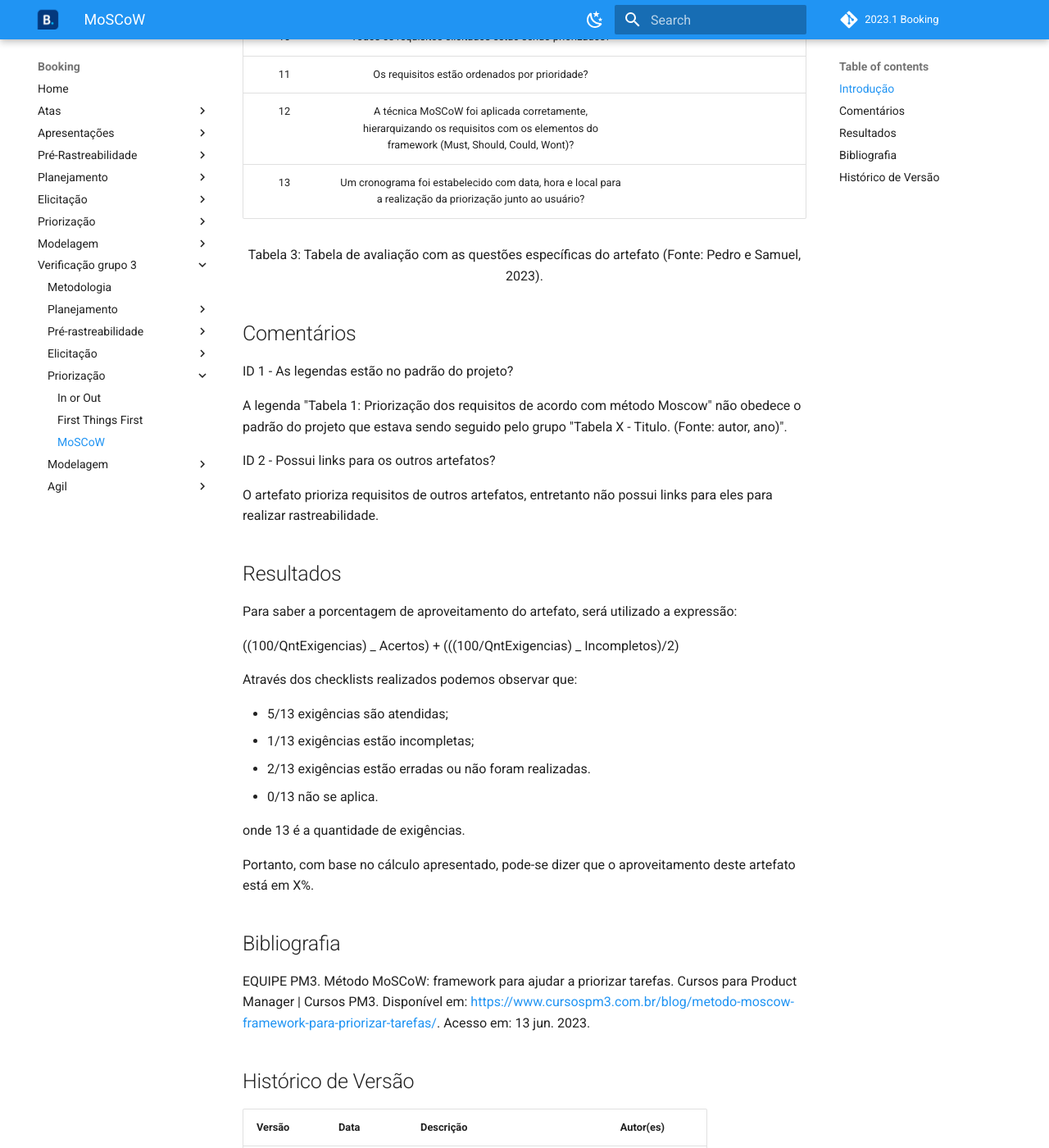
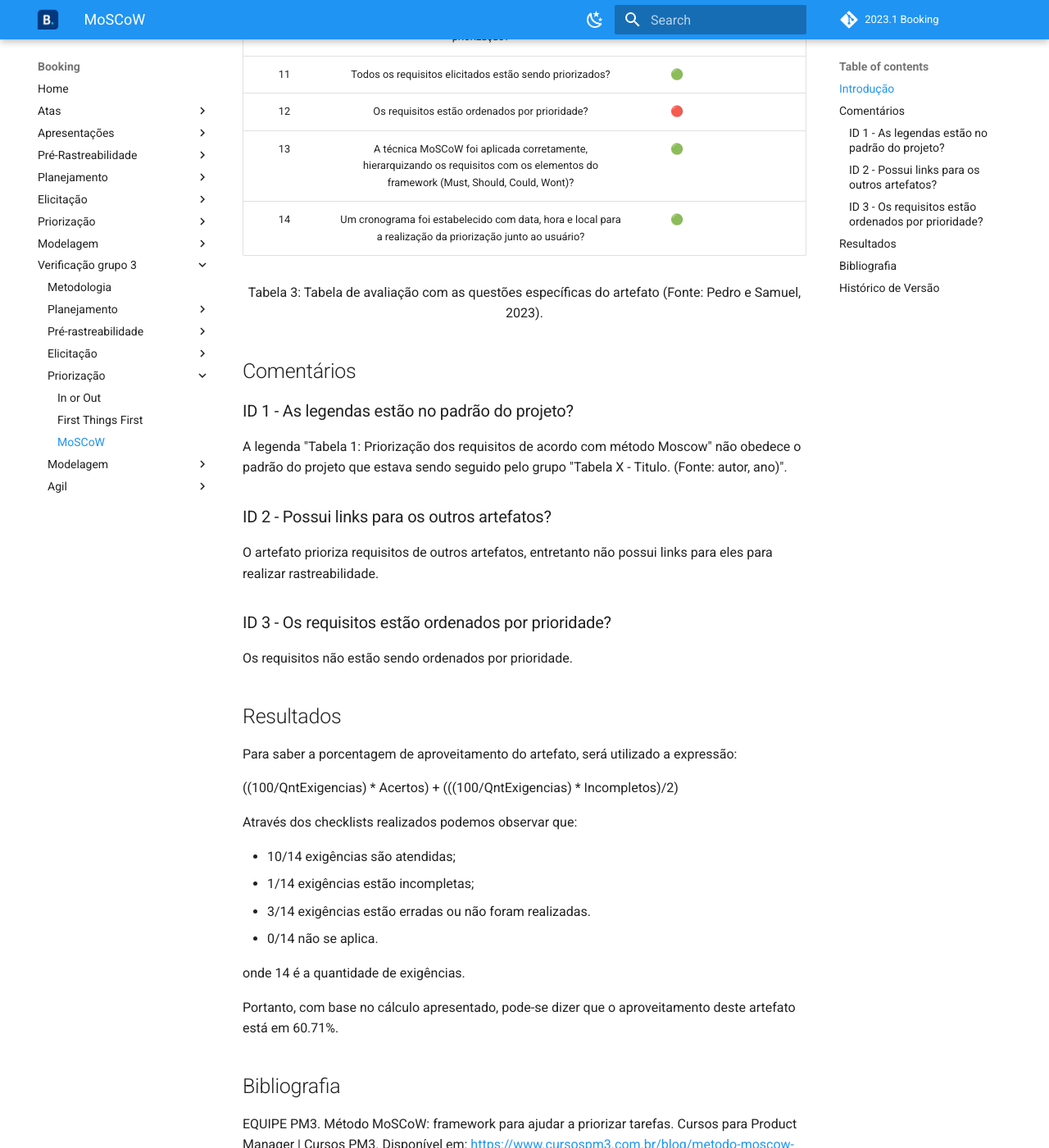
Before and after one commit to Requisitos-de-Software/2023.1-Booking, an MkDocs documentation site: the page built from docs/verificacao3/priorizacao/moscow.md, in a window 1280 px wide and 1400 px high, scrolled down 1338 px. Shown: the whole window at 82% size. Built offline with MkDocs 1.6.1 and Material for MkDocs 9.7.7, drawn with Linux system fonts in a browser that asks for light colours; comment, search, counter and statistics services are not loaded; some of the changed text lies outside the part shown.

Commit message:
adicionando tabela 3 e resultados
Co-authored-by: PedroHenrique2077 <pedrozinho.herique11@gmail.com>

```diff
--- a/docs/verificacao3/priorizacao/moscow.md
+++ b/docs/verificacao3/priorizacao/moscow.md
@@ -31,11 +31,12 @@ A tabela 1 a seguir representa os dados do artefato MosCow.
 
 | ID |                                                               Questão                                                               | Inspeção | Obersevação |
 | :-: | :----------------------------------------------------------------------------------------------------------------------------------: | :--------: | ------------- |
-| 9 |                              É feita uma encenação ou entrevista com usuário, para a priorização?                              |            |               |
-| 10 |                                       Todos os requisitos elicitados estão sendo priorizados?                                       |            |               |
-| 11 |                                            Os requisitos estão ordenados por prioridade?                                            |            |               |
-| 12 | A técnica MoSCoW foi aplicada corretamente, hierarquizando os requisitos com os elementos do framework (Must, Should, Could, Wont)? |            |               |
-| 13 |            Um cronograma foi estabelecido com data, hora e local para a realização da priorização junto ao usuário?            |            |               |
+| 9 |                                                  A metodologia usada está correta?                                                  |     🟢     |               |
+| 10 |                              É feita uma encenação ou entrevista com usuário, para a priorização?                              |     🟢     |               |
+| 11 |                                       Todos os requisitos elicitados estão sendo priorizados?                                       |     🟢     |               |
+| 12 |                                            Os requisitos estão ordenados por prioridade?                                            |     🔴     |               |
+| 13 | A técnica MoSCoW foi aplicada corretamente, hierarquizando os requisitos com os elementos do framework (Must, Should, Could, Wont)? |     🟢     |               |
+| 14 |            Um cronograma foi estabelecido com data, hora e local para a realização da priorização junto ao usuário?            |     🟢     |               |
 
 <div style="text-align: center">
 <p> Tabela 3: Tabela de avaliação com as questões específicas do artefato (Fonte: Pedro e Samuel, 2023). </p>
@@ -43,36 +44,38 @@ A tabela 1 a seguir representa os dados do artefato MosCow.
 
 ## Comentários
 
-ID 1 - As legendas estão no padrão do projeto?
+### ID 1 - As legendas estão no padrão do projeto?
 
 A legenda "Tabela 1: Priorização dos requisitos de acordo com método Moscow" não obedece o padrão do projeto que estava sendo seguido pelo grupo "Tabela X - Titulo. (Fonte: autor, ano)".
 
-ID 2 - Possui links para os outros artefatos?
+### ID 2 - Possui links para os outros artefatos?
 
 O artefato prioriza requisitos de outros artefatos, entretanto não possui links para eles para realizar rastreabilidade.
+
+### ID 3 - Os requisitos estão ordenados por prioridade?
+
+Os requisitos não estão sendo ordenados por prioridade.
 
 ## Resultados
 
 Para saber a porcentagem de aproveitamento do artefato, será utilizado a expressão:
 
-((100/QntExigencias) _ Acertos) + (((100/QntExigencias) _ Incompletos)/2)
+((100/QntExigencias) * Acertos) + (((100/QntExigencias) * Incompletos)/2)
 
 Através dos checklists realizados podemos observar que:
 
-- 5/13 exigências são atendidas;
-- 1/13 exigências estão incompletas;
-- 2/13 exigências estão erradas ou não foram realizadas.
-- 0/13 não se aplica.
+- 10/14 exigências são atendidas;
+- 1/14 exigências estão incompletas;
+- 3/14 exigências estão erradas ou não foram realizadas.
+- 0/14 não se aplica.
 
-onde 13 é a quantidade de exigências.
+onde 14 é a quantidade de exigências.
 
-Portanto, com base no cálculo apresentado, pode-se dizer que o aproveitamento deste artefato está em X%.
+Portanto, com base no cálculo apresentado, pode-se dizer que o aproveitamento deste artefato está em 60.71%.
 
 ## Bibliografia
 
-EQUIPE PM3. Método MoSCoW: framework para ajudar a priorizar tarefas. Cursos para Product Manager | Cursos PM3. Disponível em: <https://www.cursospm3.com.br/blog/metodo-moscow-framework-para-priorizar-tarefas/>. Acesso em: 13 jun. 2023.
-
-
+EQUIPE PM3. Método MoSCoW: framework para ajudar a priorizar tarefas. Cursos para Product Manager | Cursos PM3. Disponível em: [https://www.cursospm3.com.br/blog/metodo-moscow-framework-para-priorizar-tarefas/](https://www.cursospm3.com.br/blog/metodo-moscow-framework-para-priorizar-tarefas/). Acesso em: 13 jun. 2023.
 
 ## Histórico de Versão
 
```
